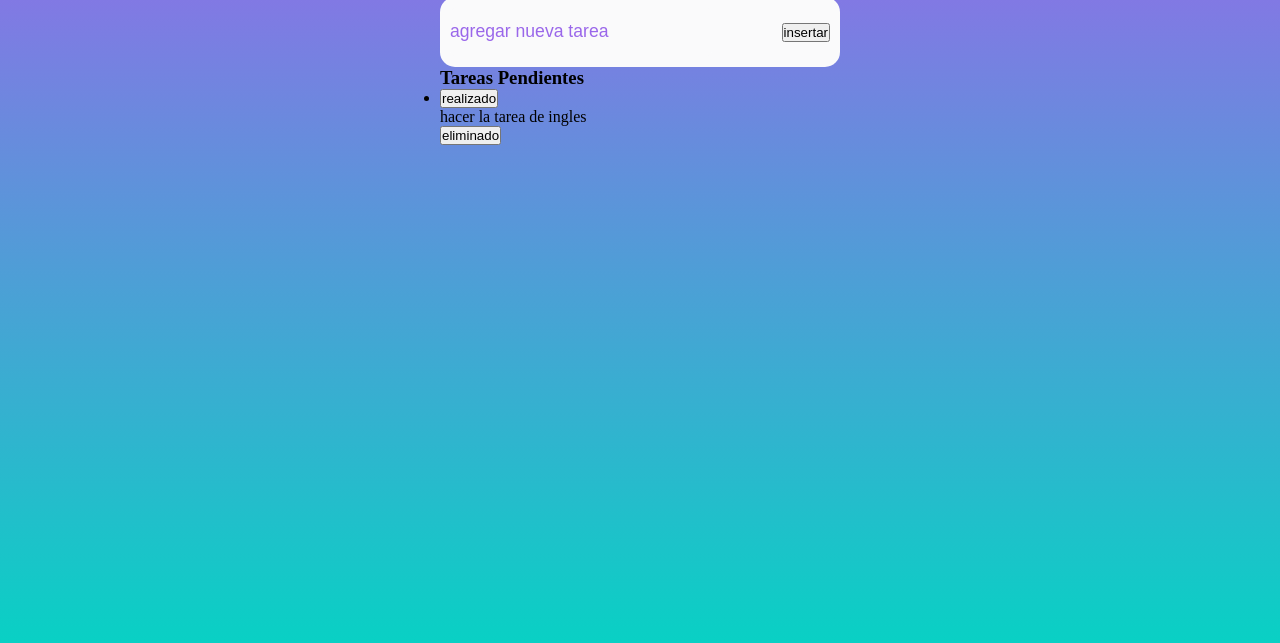
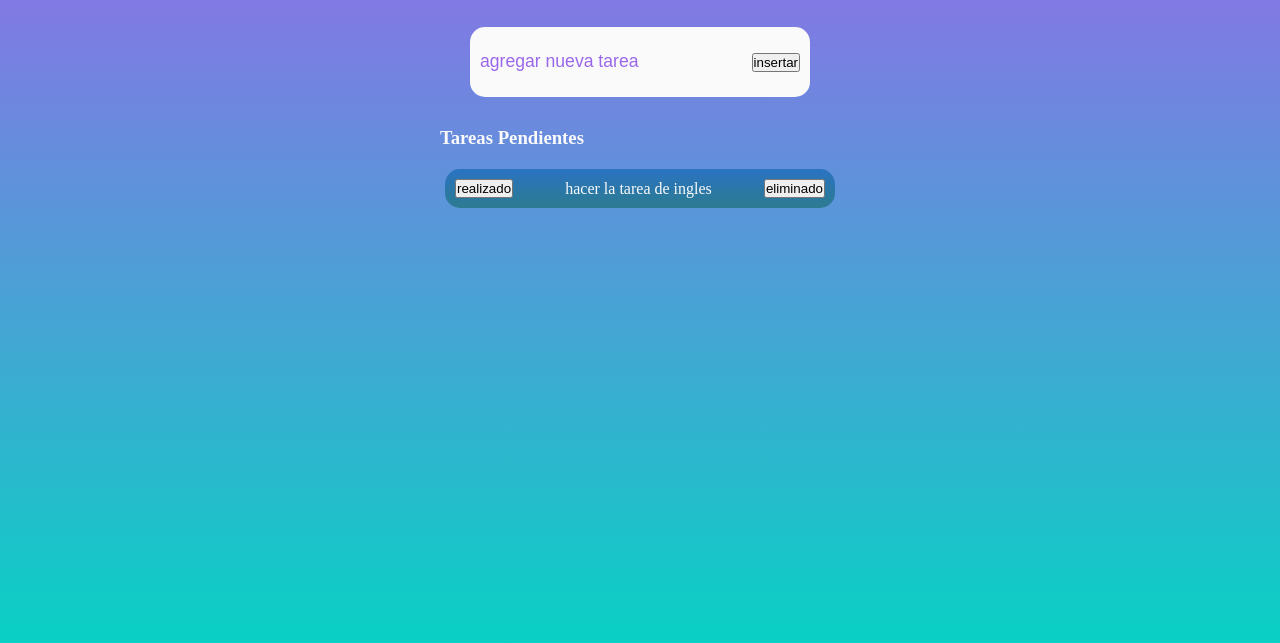
Before and after one commit to Alexy71/App-de-Tareas, a plain HTML site: page index.html in a window 1280 px wide. Shown: the part 131-774 px from the top of the page. Drawn offline with Linux system fonts and the light colour scheme.

Commit message:
etiquetas terminadas

```diff
--- a/static/css/style.css
+++ b/static/css/style.css
@@ -49,6 +49,7 @@ body{
     align-items: center;
     padding: 10px;
     gap: 70px;
+    margin: 30px;
 }
 .agregarTarea input {
     width: 100%;
@@ -69,3 +70,34 @@ body{
 }
 
 /*Seccion tarea*/
+
+.seccionTarea h3{
+    color: var(--white);
+    margin-bottom: 20px;
+}
+.seccionTarea li{
+    display: flex;
+    background: linear-gradient(to bottom, var(--blue-dark), var(--green));
+    border-radius: 15px;
+    padding: 10px;
+    align-items: center;
+    justify-content: space-between;
+    margin: 5px;
+    color: var(--white);
+}
+.seccionTarea button{
+
+
+}
+.seccionTarea ul p{
+    font-size: 1rem;
+}
+
+.seccionTarea button:hover{
+    color: var(--blue-light);
+    cursor: pointer;
+}
+.line-through{
+    text-decoration: line-through;
+    color: var(--blue-light);
+}
```
